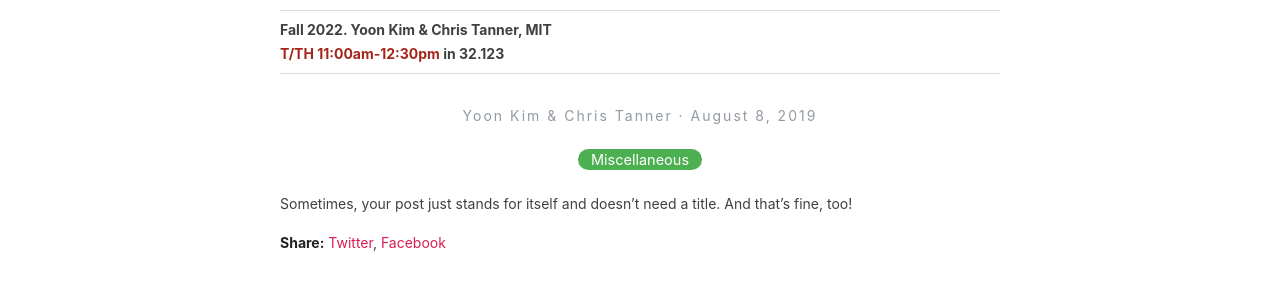
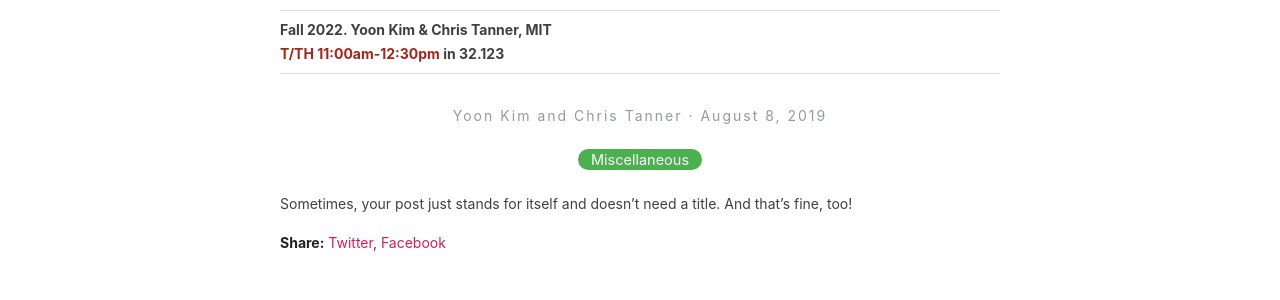
Before and after one commit to mit-6861/MIT-6861.github.io, a Jekyll site: the page built from _posts/2019-08-08-no-title-posts.md, in a window 1280 px wide. Shown: the part 157-457 px from the top of the page. Built offline with Jekyll 4.4.1, drawn with Linux system fonts in a browser that asks for light colours.

Commit message:
Update _config.yml

```diff
--- a/_config.yml
+++ b/_config.yml
@@ -6,7 +6,7 @@
 name: 6.86* Quantitative Methods for NLP
 
 # Name of the author
-author: Yoon Kim & Chris Tanner
+author: Yoon Kim and Chris Tanner
 
 # Short bio or description (displayed in the header)
 description: Advanced NLP
```
